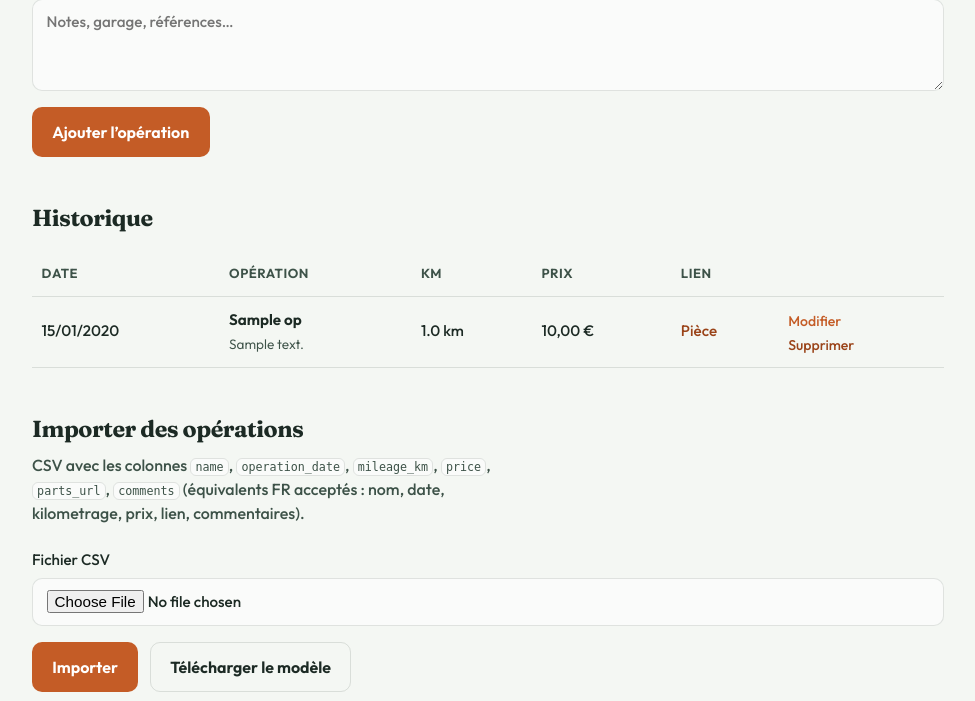
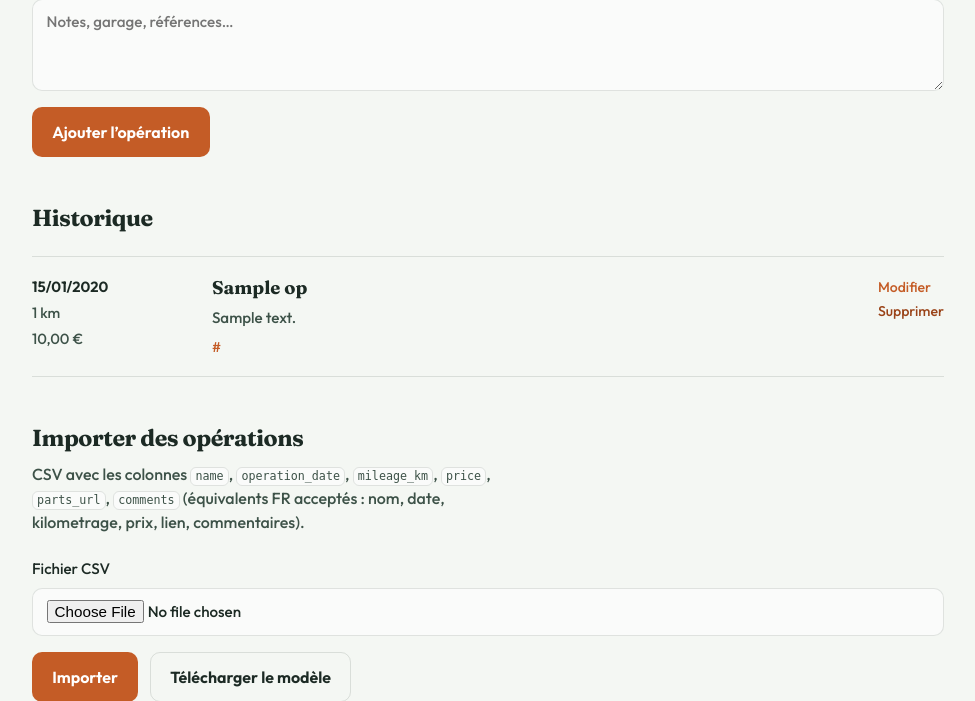
Before and after one commit to ElPaul0/Trip_cost_manager, a FastAPI app: page /vehicles/1/maintenance in a window 1280 px wide. Shown: the part 827-1528 px from the top of the page, without its empty margins (152-1127 px from the left). Run offline with FastAPI, Linux system fonts and the light colour scheme; tables that the repository leaves empty hold one stand-in row (values such as "Sample post").

Commit message:
Improve maintenance history layout and flexible CSV import.
Card-style ops list with km, link, wrap, and edit/delete. CSV import accepts semicolons, FR decimals, and short dates.

```diff
--- a/app/maintenance_import.py
+++ b/app/maintenance_import.py
@@ -4,6 +4,7 @@ from __future__ import annotations
 
 import csv
 import io
+import re
 from dataclasses import dataclass
 from datetime import date, datetime, timezone
 
@@ -40,6 +41,40 @@ class ParsedMaintenanceRow:
 class ImportResult:
     created: list[ParsedMaintenanceRow]
     errors: list[str]
+
+
+def _decode_content(content: bytes | str) -> str:
+    if isinstance(content, str):
+        return content
+    for encoding in ("utf-8-sig", "utf-8", "cp1252", "latin-1"):
+        try:
+            return content.decode(encoding)
+        except UnicodeDecodeError:
+            continue
+    return content.decode("utf-8", errors="replace")
+
+
+def _detect_delimiter(text: str) -> str:
+    """Choisit ; ou , selon le contenu réel (pas seulement l’en-tête)."""
+    sample_lines = [line for line in text.splitlines() if line.strip()][:30]
+    if not sample_lines:
+        return ","
+
+    # Prefer Sniffer on a multi-line sample when possible
+    sample = "\n".join(sample_lines[:12])
+    try:
+        dialect = csv.Sniffer().sniff(sample, delimiters=";,\t")
+        if dialect.delimiter in {";", ",", "\t"}:
+            return dialect.delimiter
+    except csv.Error:
+        pass
+
+    # Fallback: count separators on data rows (skip header if mixed)
+    semi = sum(line.count(";") for line in sample_lines)
+    comma = sum(line.count(",") for line in sample_lines)
+    if semi >= comma and semi > 0:
+        return ";"
+    return ","
 
 
 def _normalize_header(value: str) -> str:
@@ -86,21 +121,32 @@ def _map_headers(fieldnames: list[str] | None) -> dict[str, str]:
 
 def _parse_date(value: str) -> datetime:
     raw = value.strip()
-    for fmt in ("%Y-%m-%d", "%d/%m/%Y", "%d-%m-%Y"):
+    for fmt in ("%Y-%m-%d", "%d/%m/%Y", "%d-%m-%Y", "%d/%m/%y", "%d-%m-%y"):
         try:
             parsed = datetime.strptime(raw, fmt).date()
             return datetime(parsed.year, parsed.month, parsed.day, tzinfo=timezone.utc)
         except ValueError:
             continue
     raise ValueError(
-        f"Date invalide « {value} » (formats acceptés : AAAA-MM-JJ ou JJ/MM/AAAA)."
+        f"Date invalide « {value} » "
+        "(formats acceptés : AAAA-MM-JJ, JJ/MM/AAAA ou JJ/MM/AA)."
     )
 
 
-def _parse_float(value: str, field_label: str) -> float:
-    raw = value.strip().replace(" ", "").replace(",", ".")
+def _parse_float(value: str, field_label: str, *, default: float | None = None) -> float:
+    raw = value.strip().replace("\u00a0", "").replace(" ", "")
+    # 1 234,56 or 1234,56 or 1234.56 — strip currency symbols
+    raw = re.sub(r"[€$]", "", raw)
     if raw == "":
+        if default is not None:
+            return default
         raise ValueError(f"{field_label} manquant.")
+    # French decimal comma (keep thousand dots only if no comma)
+    if "," in raw and "." in raw:
+        # 1.234,56 → 1234.56
+        raw = raw.replace(".", "").replace(",", ".")
+    else:
+        raw = raw.replace(",", ".")
     try:
         number = float(raw)
     except ValueError as exc:
@@ -111,12 +157,9 @@ def _parse_float(value: str, field_label: str) -> float:
 
 
 def parse_maintenance_csv(content: bytes | str) -> ImportResult:
-    if isinstance(content, bytes):
-        text = content.decode("utf-8-sig")
-    else:
-        text = content
-
-    reader = csv.DictReader(io.StringIO(text))
+    text = _decode_content(content)
+    delimiter = _detect_delimiter(text)
+    reader = csv.DictReader(io.StringIO(text), delimiter=delimiter)
     mapping = _map_headers(reader.fieldnames)
 
     created: list[ParsedMaintenanceRow] = []
@@ -128,16 +171,31 @@ def parse_maintenance_csv(content: bytes | str) -> ImportResult:
 
         try:
             name = (row.get(mapping["name"]) or "").strip()
+            comments = ""
+            if "comments" in mapping:
+                comments = (row.get(mapping["comments"]) or "").strip()
+
+            # Lignes « référence » sans nom : utiliser le commentaire ou un libellé par défaut
             if not name:
-                raise ValueError("Le nom est obligatoire.")
+                name = comments.split(" - ")[0].strip() if comments else ""
+                if not name:
+                    name = "Sans nom"
 
             date_raw = (row.get(mapping["operation_date"]) or "").strip()
             if not date_raw:
                 date_raw = date.today().isoformat()
             operation_date = _parse_date(date_raw)
 
-            mileage_km = _parse_float(row.get(mapping["mileage_km"]) or "", "Kilométrage")
-            price = _parse_float(row.get(mapping["price"]) or "", "Prix")
+            mileage_km = _parse_float(
+                row.get(mapping["mileage_km"]) or "",
+                "Kilométrage",
+                default=0.0,
+            )
+            price = _parse_float(
+                row.get(mapping["price"]) or "",
+                "Prix",
+                default=0.0,
+            )
 
             parts_url = ""
             if "parts_url" in mapping:
@@ -145,11 +203,12 @@ def parse_maintenance_csv(content: bytes | str) -> ImportResult:
             if parts_url and not (
                 parts_url.startswith("http://") or parts_url.startswith("https://")
             ):
-                raise ValueError("Le lien pièce doit commencer par http:// ou https://.")
-
-            comments = ""
-            if "comments" in mapping:
-                comments = (row.get(mapping["comments"]) or "").strip()
+                # Si ce n'est pas une URL, basculer dans les commentaires plutôt que d'échouer
+                if comments:
+                    comments = f"{parts_url} — {comments}"
+                else:
+                    comments = parts_url
+                parts_url = ""
 
             created.append(
                 ParsedMaintenanceRow(
--- a/app/static/style.css
+++ b/app/static/style.css
@@ -759,6 +759,93 @@ td.trip-cell {
   margin-top: 0.15rem;
 }
 
+.ops-list {
+  list-style: none;
+  margin: 1.25rem 0 0;
+  padding: 0;
+  border-top: 1px solid var(--line);
+}
+
+.ops-item {
+  display: grid;
+  grid-template-columns: minmax(7.5rem, 10rem) minmax(0, 1fr) auto;
+  gap: 0.85rem 1.25rem;
+  padding: 1.15rem 0;
+  border-bottom: 1px solid var(--line);
+  align-items: start;
+}
+
+.ops-meta {
+  display: flex;
+  flex-direction: column;
+  gap: 0.25rem;
+  font-size: 0.92rem;
+}
+
+.ops-meta time {
+  font-weight: 650;
+}
+
+.ops-km,
+.ops-price {
+  color: var(--ink-soft);
+}
+
+.ops-body {
+  min-width: 0;
+}
+
+.ops-title {
+  margin: 0;
+  font-family: var(--font-display);
+  font-size: 1.15rem;
+  font-weight: 700;
+  line-height: 1.3;
+}
+
+.ops-comments {
+  margin: 0.45rem 0 0;
+  color: var(--ink-soft);
+  font-size: 0.95rem;
+  line-height: 1.45;
+  white-space: pre-wrap;
+  overflow-wrap: anywhere;
+  word-break: break-word;
+}
+
+.ops-link {
+  margin: 0.5rem 0 0;
+  font-size: 0.88rem;
+  overflow-wrap: anywhere;
+  word-break: break-word;
+}
+
+.ops-link a {
+  color: var(--accent);
+}
+
+.ops-actions {
+  padding-top: 0.15rem;
+}
+
+@media (max-width: 720px) {
+  .ops-item {
+    grid-template-columns: 1fr;
+    gap: 0.55rem;
+  }
+
+  .ops-meta {
+    flex-direction: row;
+    flex-wrap: wrap;
+    gap: 0.35rem 0.85rem;
+  }
+
+  .ops-actions {
+    flex-direction: row;
+    gap: 0.85rem;
+  }
+}
+
 .site-footer {
   max-width: 960px;
   margin: 0 auto;
--- a/app/templates/base.html
+++ b/app/templates/base.html
@@ -22,7 +22,7 @@
   <link rel="preconnect" href="https://fonts.gstatic.com" crossorigin>
   <link href="https://fonts.googleapis.com/css2?family=Fraunces:opsz,wght@9..144,500;9..144,700&family=Outfit:wght@360;500;650&display=swap" rel="stylesheet">
   <link rel="icon" href="/static/favicon.svg" type="image/svg+xml">
-  <link rel="stylesheet" href="/static/style.css?v=7">
+  <link rel="stylesheet" href="/static/style.css?v=8">
 </head>
 <body>
   <div class="atmosphere" aria-hidden="true"></div>
--- a/app/templates/maintenance.html
+++ b/app/templates/maintenance.html
@@ -67,48 +67,34 @@
 <section class="section">
   <h2>Historique</h2>
   {% if operations %}
-  <div class="table-wrap">
-    <table>
-      <thead>
-        <tr>
-          <th>Date</th>
-          <th>Opération</th>
-          <th>Km</th>
-          <th>Prix</th>
-          <th>Lien</th>
-          <th></th>
-        </tr>
-      </thead>
-      <tbody>
+  <ul class="ops-list">
     {% for op in operations %}
-        <tr>
-          <td>{{ op.operation_date.strftime("%d/%m/%Y") }}</td>
-          <td>
-            <strong>{{ op.name }}</strong>
+    <li class="ops-item">
+      <div class="ops-meta">
+        <time datetime="{{ op.operation_date.date().isoformat() }}">
+          {{ op.operation_date.strftime("%d/%m/%Y") }}
+        </time>
+        <span class="ops-km">{{ "%.0f"|format(op.mileage_km) }} km</span>
+        <span class="ops-price">{{ op.price|euro }}</span>
+      </div>
+      <div class="ops-body">
+        <h3 class="ops-title">{{ op.name }}</h3>
         {% if op.comments %}
-            <div class="table-sub">{{ op.comments }}</div>
+        <p class="ops-comments">{{ op.comments }}</p>
         {% endif %}
-          </td>
-          <td>{{ "%.1f"|format(op.mileage_km) }} km</td>
-          <td>{{ op.price|euro }}</td>
-          <td>
         {% if op.parts_url %}
-            <a href="{{ op.parts_url }}" target="_blank" rel="noopener noreferrer">Pièce</a>
-            {% else %}
-            —
+        <p class="ops-link">
+          <a href="{{ op.parts_url }}" target="_blank" rel="noopener noreferrer">{{ op.parts_url }}</a>
+        </p>
         {% endif %}
-          </td>
-          <td>
-            <div class="table-actions">
+      </div>
+      <div class="table-actions ops-actions">
         <a href="/vehicles/{{ vehicle.id }}/maintenance/{{ op.id }}/edit">Modifier</a>
         <a href="/vehicles/{{ vehicle.id }}/maintenance/{{ op.id }}/delete" class="danger-link">Supprimer</a>
       </div>
-          </td>
-        </tr>
+    </li>
     {% endfor %}
-      </tbody>
-    </table>
-  </div>
+  </ul>
   {% else %}
   <p class="empty">Aucune opération enregistrée pour l’instant.</p>
   {% endif %}
```
Lines whose indentation alone changed are shown as unchanged.
